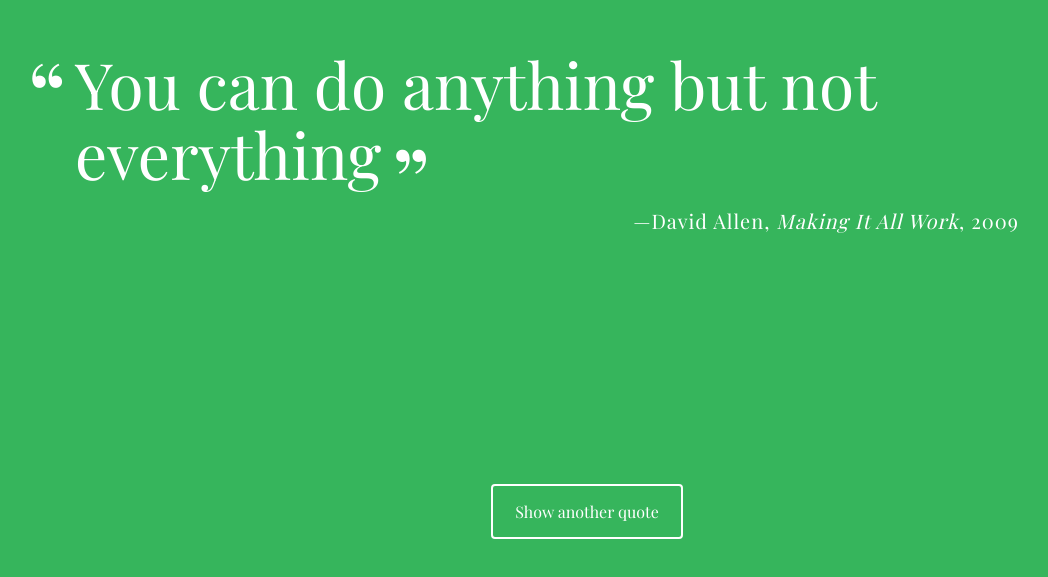
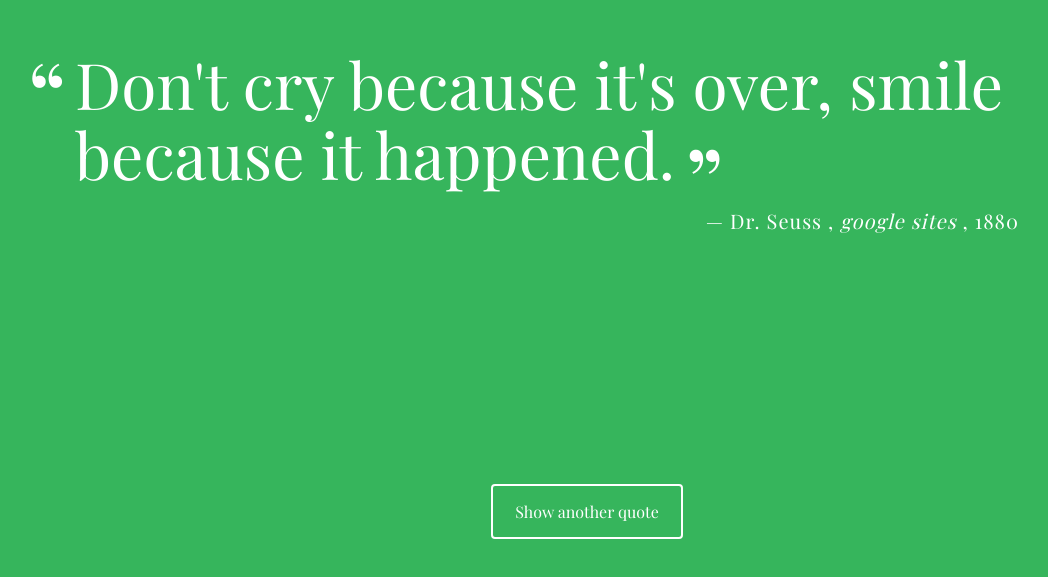
Before and after one commit to AdilsonCapaia/Random_quote_project, a plain HTML site: page index.html in a window 1280 px wide. Shown: the part 111-688 px from the top of the page, without its empty margins (53-1101 px from the left). Drawn offline with nearby package versions, Linux system fonts and the light colour scheme; a web font is replaced by a local one.

Commit message:
created 2 util functions
created 2 functions , randomQuote for generate randomic quote, and
printQuote for print the content of quote to the main page.

```diff
--- a/index.html
+++ b/index.html
@@ -10,8 +10,8 @@
 <body>
   <div class="container">
     <div id="quote-box">
-      <p class="quote">You can do anything but not everything</p>
-      <p class="source">David Allen<span class="citation">Making It All Work</span><span class="year">2009</span></p>
+     <!-- <p class="quote">You can do anything but not everything</p>
+      <p class="source">David Allen<span class="citation">Making It All Work</span><span class="year">2009</span></p> -->
     </div>
     <button id="loadQuote">Show another quote</button>
   </div>
--- a/js/script.js
+++ b/js/script.js
@@ -1,3 +1,30 @@
 // event listener to respond to "Show another quote" button clicks
 // when user clicks anywhere on the button, the "printQuote" function is called
 document.getElementById('loadQuote').addEventListener("click", printQuote, false);
+
+// declaration of my arrays of objects
+
+var myquotes = [
+
+  {quote : "Don't cry because it's over, smile because it happened.", source :" Dr. Seuss ", citation : 'google sites' , year : 1880},
+  {quote : " I'm selfish, impatient and a little insecure. I make mistakes, I am out of control and at times hard to handle. But if you can't handle me at my worst, then you sure as hell don't deserve me at my best. ", source : " Marilyn Monroe ", citation : " google's site " , year : 1980}
+]
+
+// creation and definition of my  "getRandomQuote " function
+// getRandomQuote will generate a random quote from "myquotes" array and return a quote object.
+function getRandomQuote(){
+	console.log(myquotes[Math.floor(Math.random() *myquotes.length)] );
+	return myquotes[Math.floor(Math.random() *myquotes.length)] ;
+}
+// creation and definition of my  "printQuote " function
+// "printQuote " will print the selected  content of the quote to the page .
+function printQuote(){
+
+	objecto = getRandomQuote()
+	var message = '<p class="quote"> ' + objecto['quote']  + '</p> ';
+	message += '<p class="source"> '+ objecto['source'] + '<span class="citation"> ';
+    message += objecto['citation'] + ' </span> <span class="year"> '+ objecto['year'] + '</span> </p> ';
+	var div = document.getElementById('quote-box').innerHTML= message;
+}
+
+printQuote();
```
